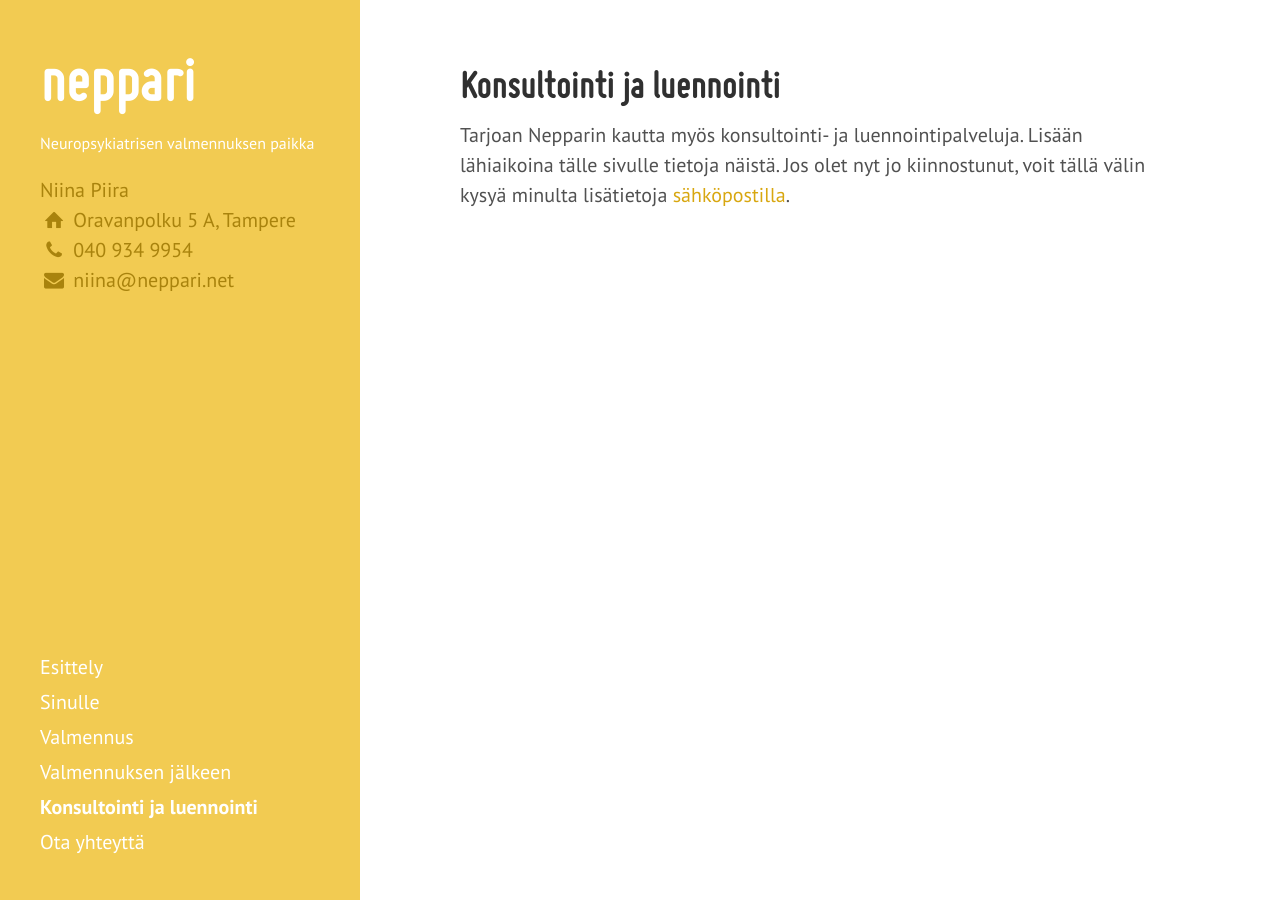
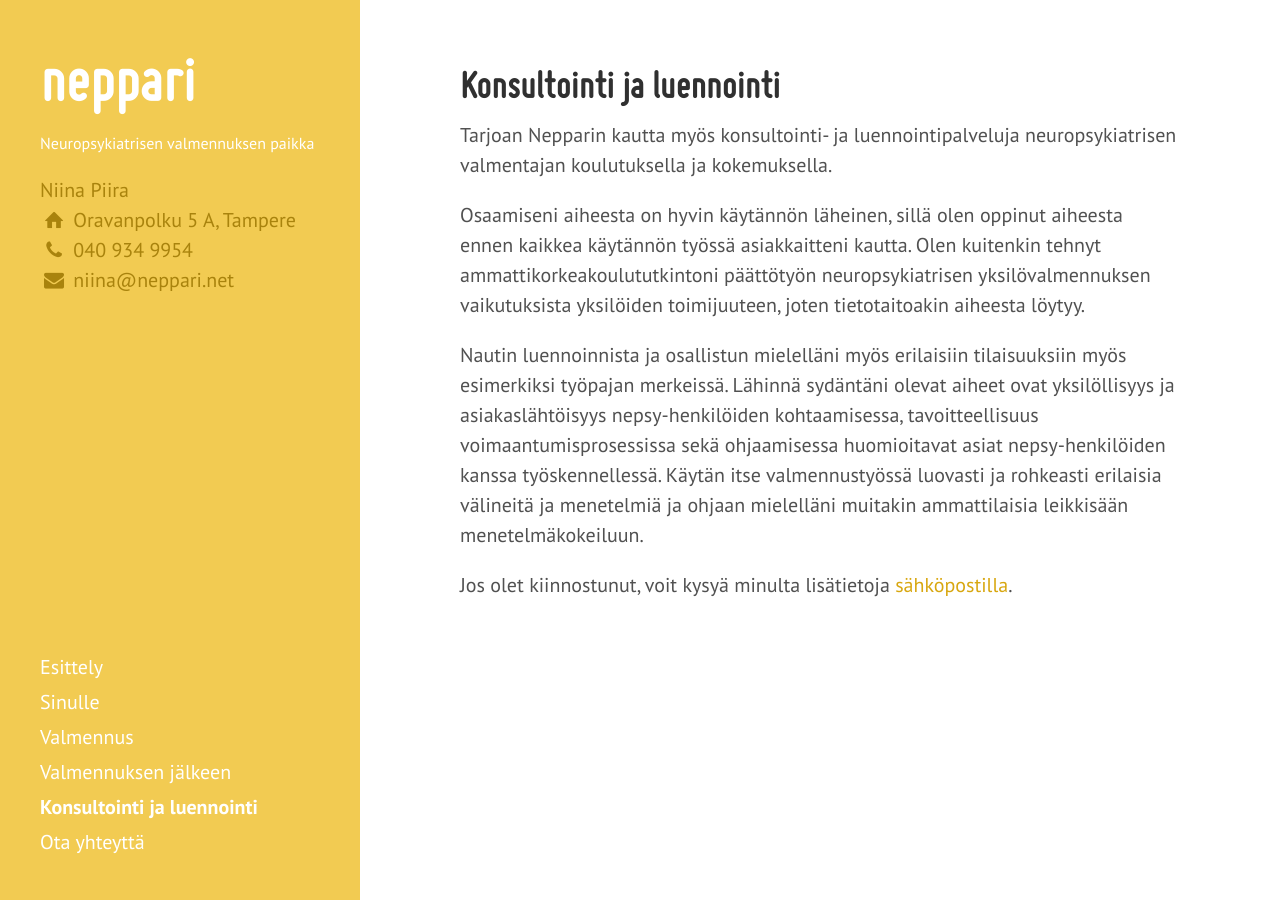
Before and after one commit to niinapiira/neppari.net, a Jekyll site: the page built from konsultointi-ja-luennointi.md, in a window 1280 px wide. Built offline with Jekyll 4.4.1, drawn with Linux system fonts in a browser that asks for light colours; Markdown is read by kramdown in place of the engine named in the settings.

Commit message:
Updated konsultointi-ja-luennointi.md

```diff
--- a/konsultointi-ja-luennointi.md
+++ b/konsultointi-ja-luennointi.md
@@ -5,4 +5,10 @@ title: Konsultointi ja luennointi
 published: true
 ---
 
-Tarjoan Nepparin kautta myös konsultointi- ja luennointipalveluja. Lisään lähiaikoina tälle sivulle tietoja näistä. Jos olet nyt jo kiinnostunut, voit tällä välin kysyä minulta lisätietoja [sähköpostilla](/ota-yhteytta).
+Tarjoan Nepparin kautta myös konsultointi- ja luennointipalveluja neuropsykiatrisen valmentajan koulutuksella ja kokemuksella.
+
+Osaamiseni aiheesta on hyvin käytännön läheinen, sillä olen oppinut aiheesta ennen kaikkea käytännön työssä asiakkaitteni kautta. Olen kuitenkin tehnyt ammattikorkeakoulututkintoni päättötyön neuropsykiatrisen yksilövalmennuksen vaikutuksista yksilöiden toimijuuteen, joten tietotaitoakin aiheesta löytyy.
+
+Nautin luennoinnista ja osallistun mielelläni myös erilaisiin tilaisuuksiin myös esimerkiksi työpajan merkeissä. Lähinnä sydäntäni olevat aiheet ovat yksilöllisyys ja asiakaslähtöisyys nepsy-henkilöiden kohtaamisessa, tavoitteellisuus voimaantumisprosessissa sekä ohjaamisessa huomioitavat asiat nepsy-henkilöiden kanssa työskennellessä. Käytän itse valmennustyössä luovasti ja rohkeasti erilaisia välineitä ja menetelmiä ja ohjaan mielelläni muitakin ammattilaisia leikkisään menetelmäkokeiluun.
+
+Jos olet kiinnostunut, voit kysyä minulta lisätietoja [sähköpostilla](/ota-yhteytta).
```
